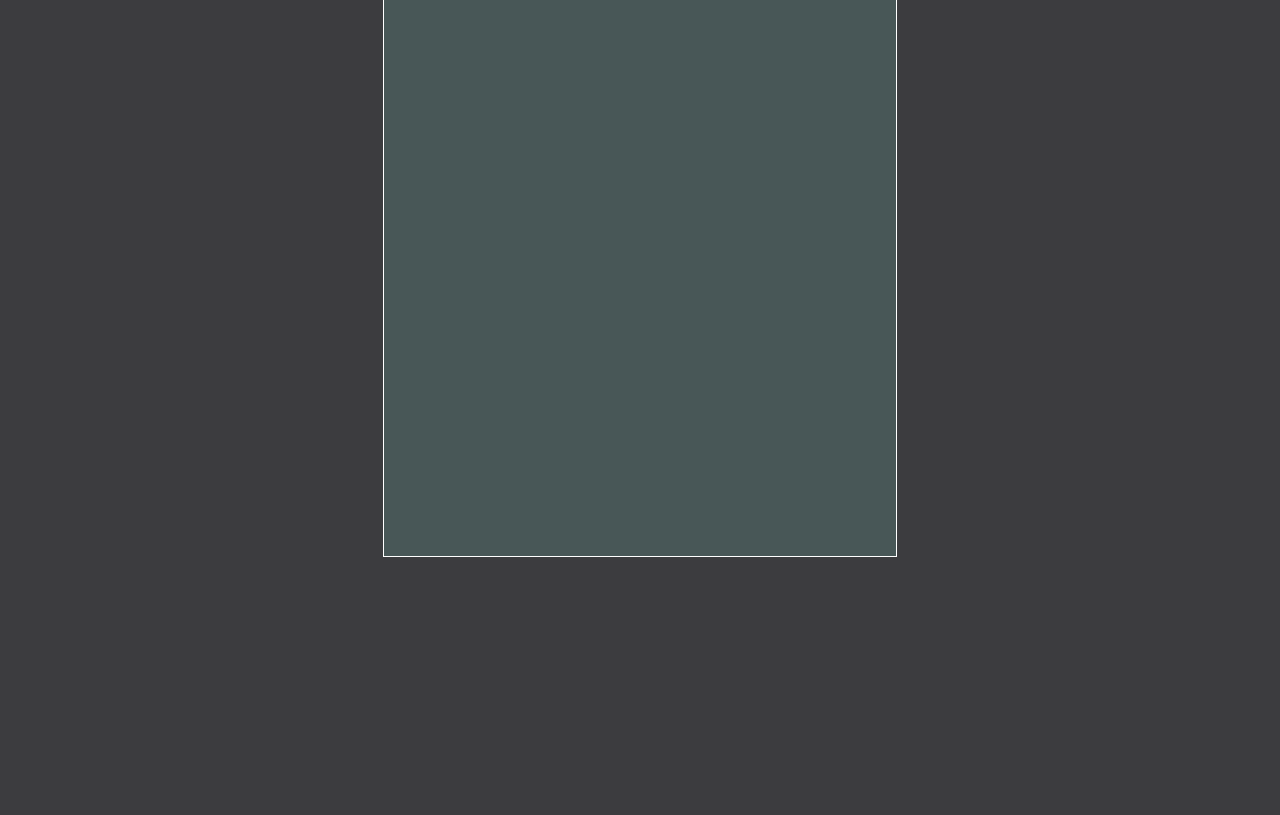
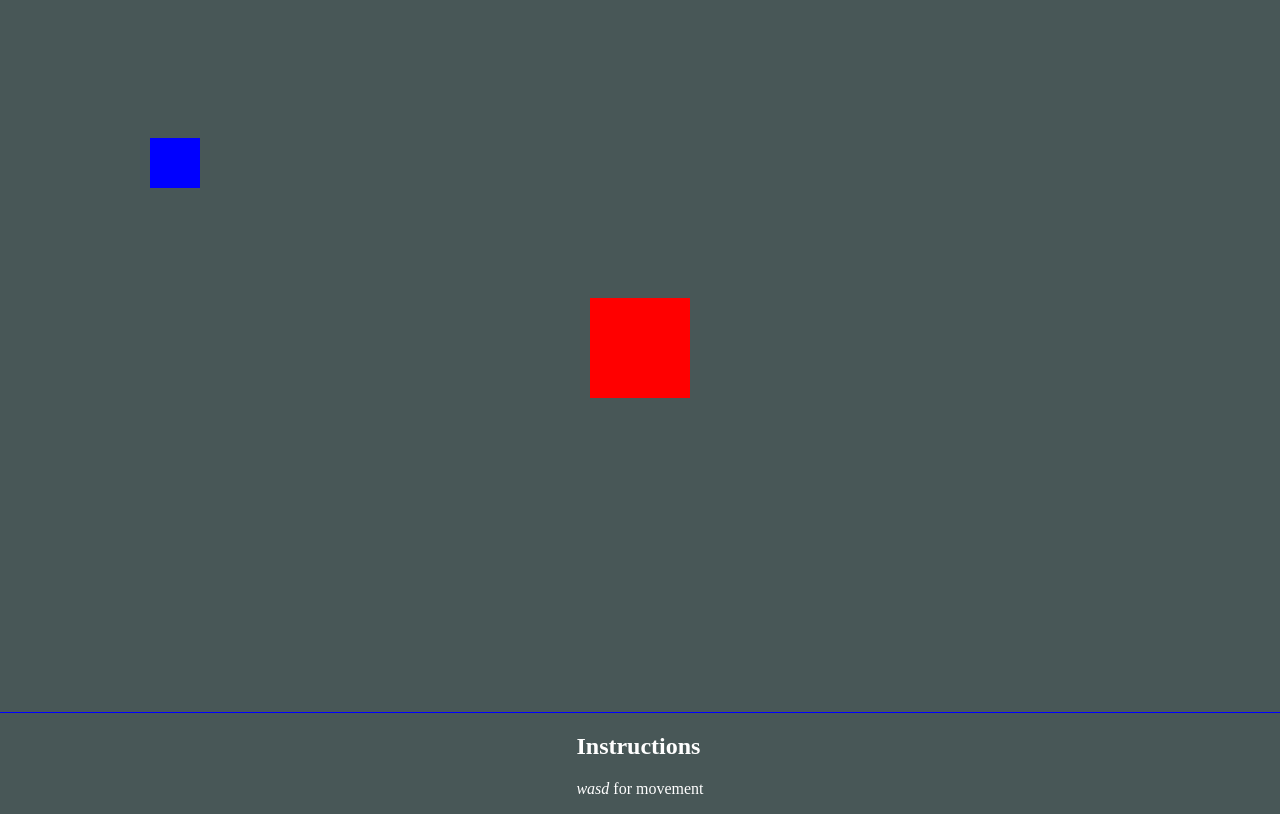
Before and after one commit to Palemand/AolWoteMinigame, a website: page index.html in a window 1280 px wide. Shown: the part 95-910 px from the top of the page. Before the commit the page ends 800 px from the top, so only its background shows below. Drawn offline with Linux system fonts and the light colour scheme.

Commit message:
Erhm what the sigma?

```diff
--- a/index.css
+++ b/index.css
@@ -8,12 +8,8 @@
 }
 #main {
     background-color: #485757;
-    margin: 10px;
-    min-width: 250px;
-    min-height: 400px;
-    width: 40svw;
-    height: 80svh;
-
+    margin: 0;
+    width: 1280px;
 
     border: 1px solid;
 
@@ -24,7 +20,15 @@
 #top {
     border-bottom:  1px solid;
     width: 100%;
-    height: 10svh;
+
     justify-items:  center;
     align-items: center;
 }
+#mid {
+    flex: 1;
+    border: 1px solid blue;
+}
+canvas {
+    height: 720px;
+    width: 1280px;
+}
--- a/index.html
+++ b/index.html
@@ -10,7 +10,13 @@
         <div id="top">
             <h1 id="title">Aol's WotE Minigame</h1>
         </div>
-        <div></div>
+        <div id="mid">
+            <canvas id="canvas">Your browser does not support the HTML5 canvas tag.</canvas>
+        </div>
+        <div id="bottom">
+            <h2>Instructions</h2>
+            <p><span style="font-style: italic">wasd</span> for movement</p>
+        </div>
     </div>
 </body>
 <script src="index.js" type="text/javascript" ></script>
--- a/index.js
+++ b/index.js
@@ -0,0 +1,87 @@
+console.log("Hello World!");
+window.addEventListener('load', () => {
+    let canvas = document.getElementById('canvas');
+    let ctx = canvas.getContext('2d');
+    canvas.width = 1280;
+    canvas.height = 720;
+
+
+
+
+    class InputHandler {
+        constructor(game) {
+            this.game = game;
+            window.addEventListener('keydown', (event) => {
+                this.game.lastKey = 'P' + event.key;
+                console.log('key', this.game.lastKey);
+            });
+
+            window.addEventListener('keyup', (event) => {
+                this.game.lastKey = 'R' + event.key;
+                console.log('key', this.game.lastKey);
+            });
+            console.log("handler created")
+        }
+    }
+
+    class Player {
+        constructor(game) {
+            this.game = game;
+            this.width = 50;
+            this.height = 50;
+            this.x = 150;
+            this.y = 150;
+            this.speed = 3;
+
+        }
+        draw(context) {
+            context.fillStyle = 'blue';
+            context.fillRect(this.x, this.y, this.width, this.height);
+        }
+
+        update() {
+
+        }
+    }
+
+    class Boss {
+        constructor(game) {
+            this.game = game;
+            this.width = 100;
+            this.height = 100;
+            this.x = canvas.width / 2 - this.width / 2;
+            this.y = canvas.height / 2 - this.height / 2;
+        }
+
+        draw(context) {
+            context.fillStyle = 'red';
+            context.fillRect(this.x, this.y, this.width, this.height);
+        }
+    }
+    class Game {
+        constructor(width, height) {
+            this.width = width;
+            this.height = height;
+            this.lastKey = undefined;
+            this.input = new InputHandler(this);
+            this.player = new Player(this);
+            this.boss = new Boss(this);
+        }
+        render(context) {
+            this.player.draw(context);
+            this.boss.draw(context);
+            this.player.update();
+
+        }
+    }
+
+    let game = new Game(canvas.height, canvas.width)
+
+    function animate() {
+        ctx.clearRect(0, 0, canvas.width, canvas.height);
+        game.render(ctx);
+        requestAnimationFrame(animate);
+    }
+    animate();
+
+});
```
Also changed, not shown: img.png (added), img_1.png (added).
